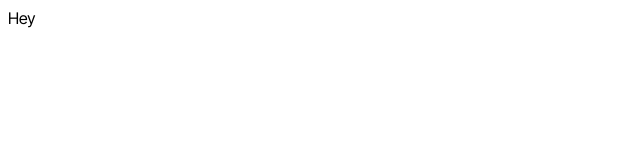
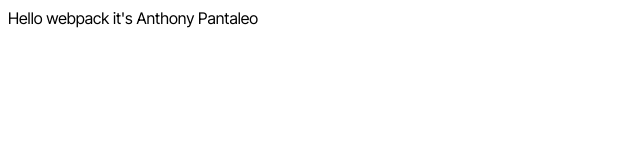
Before and after one commit to anthpantaleo/restaurant_page, a website built with webpack: page dist/index.html in a window 1280 px wide. Shown: the whole page, without its empty margins (0-640 px from the left). Built offline with nearby package versions, Linux system fonts and the light colour scheme.

Commit message:
set lodash

```diff
--- a/package.json
+++ b/package.json
@@ -22,5 +22,8 @@
     "style-loader": "^3.3.1",
     "webpack": "^5.74.0",
     "webpack-cli": "^4.10.0"
+  },
+  "dependencies": {
+    "lodash": "^4.17.21"
   }
 }
--- a/src/index.js
+++ b/src/index.js
@@ -1,4 +1,20 @@
+import _ from "lodash";
 import "./styles.css";
 import Favicon from "./favicon.png";
 
+function component() {
+  const element = document.createElement("div");
+
+  // Lodash, currently included via a script, is required for this line to work
+  element.innerHTML = _.join(
+    ["Hello", "webpack", "it's Anthony Pantaleo"],
+    " "
+  );
+
+  return element;
+}
+
+document.body.appendChild(component());
+
 console.log("testing");
+console.log("sup");
```
Also changed, not shown: dist/index.html, dist/main.js, dist/main.js.LICENSE.txt (added), 1 other file.
